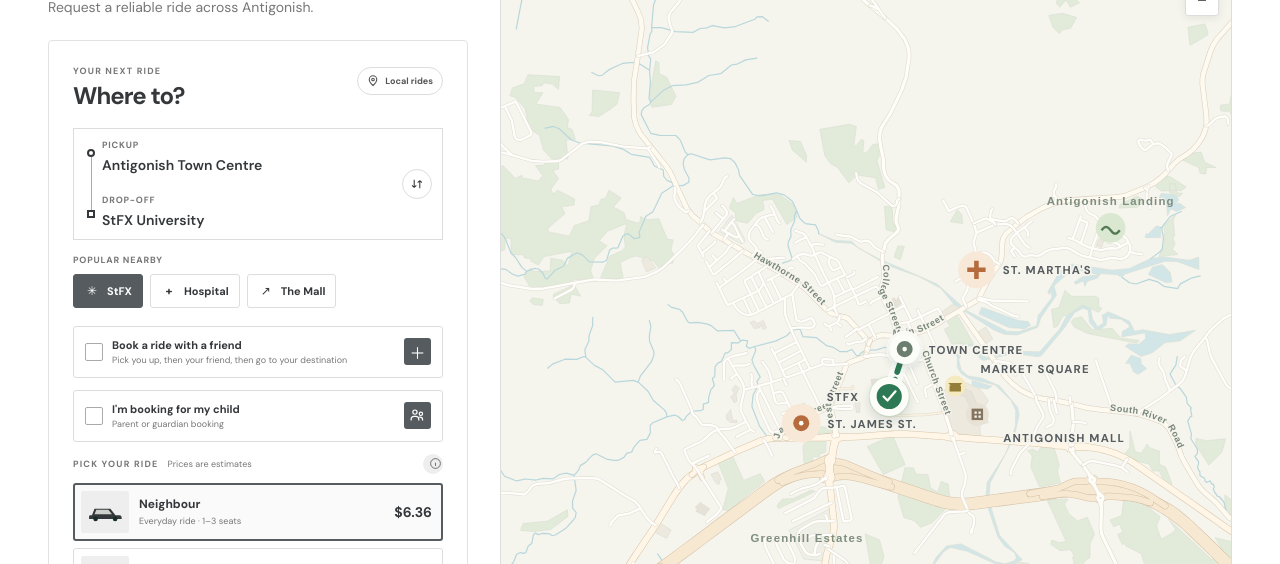
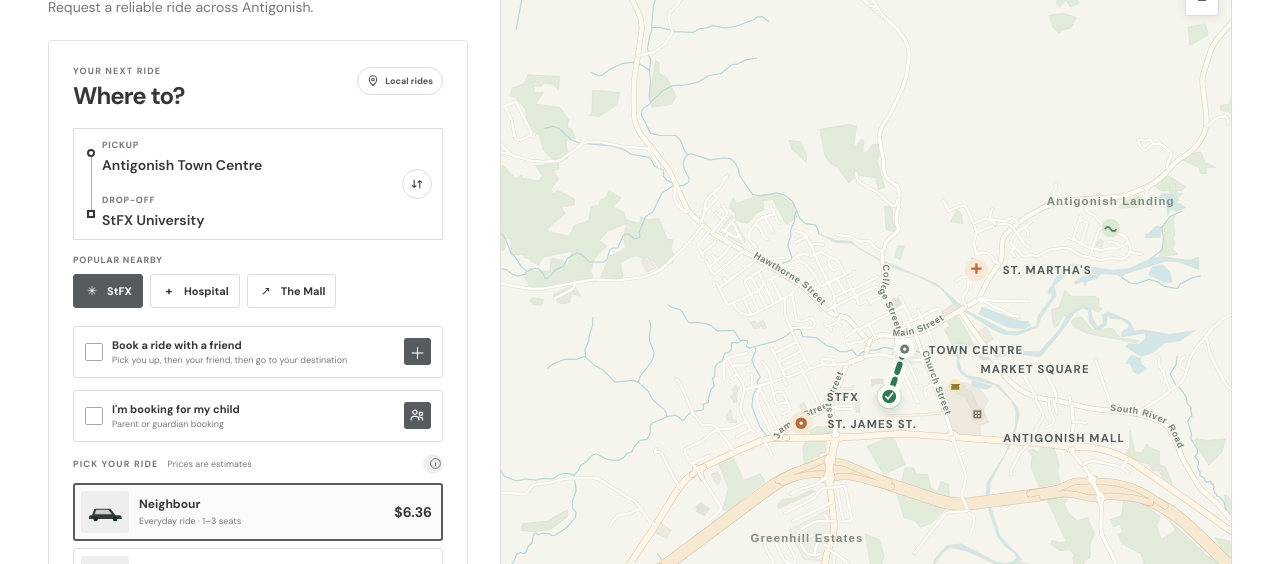
Before and after one commit to EwenC1/BSAD-281-Term-Project, a plain HTML site: page index.html in a window 1280 px wide. Shown: the part 236-800 px from the top of the page. Drawn offline with Linux system fonts and the light colour scheme.

Commit message:
second map fix

```diff
--- a/app.js
+++ b/app.js
@@ -2,8 +2,8 @@ const places = {
   "antigonish town centre": { label: "Town Centre", key: "town", x: 483.8, y: 365.4, km: 0 },
   "stfx university": { label: "StFX", key: "stfx", x: 470.3, y: 406.8, km: 0.9 },
   "st. martha's regional hospital": { label: "St. Martha's", key: "hospital", x: 546.5, y: 296.1, km: 1.5 },
-  "antigonish mall": { label: "The Mall", key: "mall", x: 540.3, y: 416.4, km: 1.5 },
-  "antigonish market square": { label: "Market Square", key: "market", x: 537, y: 405.5, km: 1.4 },
+  "antigonish mall": { label: "The Mall", key: "mall", x: 547.3, y: 422.4, km: 1.5 },
+  "antigonish market square": { label: "Market Square", key: "market", x: 528, y: 397.5, km: 1.4 },
   "antigonish landing": { label: "Antigonish Landing", key: "landing", x: 663.8, y: 259.5, km: 3.1 },
   "pomquet beach": { label: "Pomquet Beach", key: "pomquet", x: 1860.3, y: 110.7, km: 20 },
   "paqtnkek mi'kmaw nation": { label: "Paqtnkek", key: "paqtnkek", x: 1871.4, y: 654.5, km: 18 },
@@ -65,6 +65,7 @@ let toastTimeout;
 let currentDistance = 3.1;
 let mapSelectionTarget = "destination";
 let mapView = { x: 0, y: 0, width: 900, height: 760 };
+const minMapWidth = 112.5;
 let panStart = null;
 let suppressMapClick = false;
 const manualMapLocations = new WeakMap();
@@ -231,13 +232,13 @@ function constrainMapView() {
 function applyMapView() {
   constrainMapView();
   mapDrawing.setAttribute("viewBox", `${mapView.x} ${mapView.y} ${mapView.width} ${mapView.height}`);
-  zoomMapInButton.disabled = mapView.width <= 450;
+  zoomMapInButton.disabled = mapView.width <= minMapWidth;
   zoomMapOutButton.disabled = mapView.width >= 900;
   positionStJamesPopover();
 }
 
 function zoomMap(factor, point = { x: 450, y: 380 }) {
-  const width = Math.min(900, Math.max(450, mapView.width * factor));
+  const width = Math.min(900, Math.max(minMapWidth, mapView.width * factor));
   const scale = width / mapView.width;
   const height = 760 * width / 900;
   mapView = {
--- a/index.html
+++ b/index.html
@@ -292,57 +292,57 @@
               </defs>
               <image href="antigonish-map.svg" x="0" y="0" width="900" height="760" preserveAspectRatio="none" aria-hidden="true" />
               <g class="map-place" data-map-place="town">
-                <circle cx="483.8" cy="365.4" r="16" fill="#FCFDF9" />
-                <circle cx="483.8" cy="365.4" r="5" fill="#657A6C" />
+                <circle cx="483.8" cy="365.4" r="10" fill="#FCFDF9" />
+                <circle cx="483.8" cy="365.4" r="4" fill="#657A6C" />
                 <text x="504.8" y="369.4">TOWN CENTRE</text>
               </g>
               <g class="map-place" data-map-place="stfx">
-                <circle cx="470.3" cy="406.8" r="18" fill="#DAE8D2" />
-                <path d="M470.3 392.8 474.3 403.8l11 3-11 3-4 11-4-11-11-3 11-3 4-11Z" fill="#426B4D" />
+                <circle cx="470.3" cy="406.8" r="11" fill="#DAE8D2" />
+                <path d="M470.3 398.8 472.8 404.3l6.5 2.5-6.5 2.5-2.5 6.5-2.5-6.5-6.5-2.5 6.5-2.5 2.5-5.5Z" fill="#426B4D" />
                 <text x="444" y="410.8" text-anchor="end">STFX</text>
               </g>
               <g class="map-place" data-map-place="hospital">
-                <circle cx="546.5" cy="296.1" r="16" fill="#F8E8D8" />
-                <path d="M544.5 288.1h4v6h6v4h-6v6h-4v-6h-6v-4h6v-6Z" fill="#B56B3D" />
+                <circle cx="546.5" cy="296.1" r="10" fill="#F8E8D8" />
+                <path d="M545.5 290.6h2v3.5h3.5v2h-3.5v3.5h-2v-3.5H542v-2h3.5v-3.5Z" fill="#B56B3D" />
                 <text x="569.5" y="300.1">ST. MARTHA'S</text>
               </g>
               <g class="map-place st-james-cluster" id="st-james-cluster" data-map-place="mcdonalds" tabindex="0" role="button" aria-haspopup="dialog" aria-controls="st-james-cluster-popover" aria-expanded="false" aria-label="Show places near St. James Street">
-                <circle cx="393.4" cy="430.1" r="17" fill="#F8E8D8" />
-                <circle cx="393.4" cy="430.1" r="7" fill="#B56B3D" />
-                <circle cx="393.4" cy="430.1" r="2" fill="#FCFDF9" />
+                <circle cx="393.4" cy="430.1" r="10" fill="#F8E8D8" />
+                <circle cx="393.4" cy="430.1" r="5" fill="#B56B3D" />
+                <circle cx="393.4" cy="430.1" r="1.5" fill="#FCFDF9" />
                 <text x="416.4" y="434.1">ST. JAMES ST.</text>
               </g>
               <g class="map-place" data-map-place="mall">
-                <circle cx="547.3" cy="422.4" r="10" fill="#E8E2D6" />
-                <path d="M542.3 417.4h10v10h-10z" fill="#7B6A53" opacity=".9" />
-                <path d="M544.8 419.9h2v2h-2zm3.5 0h2v2h-2zm-3.5 3.5h2v2h-2zm3.5 0h2v2h-2z" fill="#F5F6F1" />
+                <circle cx="547.3" cy="422.4" r="7" fill="#E8E2D6" />
+                <path d="M543.8 418.9h7v7h-7z" fill="#7B6A53" opacity=".9" />
+                <path d="M545.3 420.4h1.5v1.5h-1.5zm2.5 0h1.5v1.5h-1.5zm-2.5 2.5h1.5v1.5h-1.5zm2.5 0h1.5v1.5h-1.5z" fill="#F5F6F1" />
                 <text x="570" y="447">ANTIGONISH MALL</text>
               </g>
               <g class="map-place" data-map-place="market">
-                <circle cx="528" cy="397.5" r="9" fill="#F5E9BF" />
-                <path d="M523 397.5h10v5h-10zM522 395h12l-2 2.5h-8l-2-2.5Z" fill="#947D38" />
+                <circle cx="528" cy="397.5" r="6" fill="#F5E9BF" />
+                <path d="M524.5 397.5h7v3.5h-7zM524 395.8h8.5l-1.5 1.7h-5.5l-1.5-1.7Z" fill="#947D38" />
                 <text x="550" y="386">MARKET SQUARE</text>
               </g>
               <g class="map-place" data-map-place="landing">
-                <circle cx="663.8" cy="259.5" r="13" fill="#DAE8D2" />
-                <path d="M655.8 261.5c3-4 5-4 8 0s5 4 8 0" fill="none" stroke="#537A55" stroke-width="2" />
+                <circle cx="663.8" cy="259.5" r="8" fill="#DAE8D2" />
+                <path d="M658.8 260.5c2-2.5 3.5-2.5 5 0s3.5 2.5 5 0" fill="none" stroke="#537A55" stroke-width="1.5" />
               </g>
               <path id="route-shadow" d="M483.8 365.4 L470.3 406.8" fill="none" stroke="#FAFCF7" stroke-width="13" stroke-linecap="round" />
               <path id="route-line" d="M483.8 365.4 L470.3 406.8" fill="none" stroke="#2E7955" stroke-width="5" stroke-linecap="round" stroke-dasharray="7 7" />
               <g id="pickup-marker" class="map-marker" transform="translate(483.8 365.4)" filter="url(#marker-shadow)">
-                <circle r="13" fill="#FCFDF9" />
-                <circle r="7" fill="#6C7E70" />
-                <circle r="2" fill="#FCFDF9" />
+                <circle r="8" fill="#FCFDF9" />
+                <circle r="4" fill="#6C7E70" />
+                <circle r="1.5" fill="#FCFDF9" />
               </g>
               <g id="destination-marker" class="map-marker" transform="translate(470.3 406.8)" filter="url(#marker-shadow)">
-                <circle r="17" fill="#FCFDF9" />
-                <circle r="11" fill="#2E7955" />
-                <path d="m-5 0 3.5 3.5 7-8" fill="none" stroke="#FCFDF9" stroke-width="2" stroke-linecap="round" stroke-linejoin="round" />
+                <circle r="10" fill="#FCFDF9" />
+                <circle r="6" fill="#2E7955" />
+                <path d="m-3 0 2 2 4-5" fill="none" stroke="#FCFDF9" stroke-width="1.5" stroke-linecap="round" stroke-linejoin="round" />
               </g>
               <g id="friend-marker" class="map-marker" transform="translate(300 430)" filter="url(#marker-shadow)" display="none">
-                <circle r="15" fill="#FCFDF9" />
-                <circle r="9" fill="#C18A43" />
-                <text x="0" y="3" text-anchor="middle" fill="#FCFDF9" font-family="DM Sans,sans-serif" font-size="9" font-weight="700">F</text>
+                <circle r="9" fill="#FCFDF9" />
+                <circle r="5" fill="#C18A43" />
+                <text x="0" y="2" text-anchor="middle" fill="#FCFDF9" font-family="DM Sans,sans-serif" font-size="6" font-weight="700">F</text>
               </g>
               <g class="map-decoration" transform="translate(778 35)">
                 <circle cx="26" cy="26" r="25" fill="#FCFDF9" opacity=".9" />
--- a/styles.css
+++ b/styles.css
@@ -166,7 +166,7 @@ h1 span { color: #34383a; }
 .map-layer-button:hover { background: #f3f3f3; }
 .map-layer-button svg { width: 14px; height: 14px; fill: none; stroke: #555b5e; stroke-width: 1.5; }
 .map-canvas { position: relative; min-height: 0; overflow: hidden; background: #efefea; }
-.map-drawing { width: 100%; height: 100%; display: block; touch-action: none; cursor: grab; }
+.map-drawing { width: 100%; height: 100%; display: block; touch-action: none; cursor: grab; -webkit-user-select: none; user-select: none; }
 .map-drawing.is-panning { cursor: grabbing; }
 .map-place text { fill: #555b5e; stroke: #f5f4ed; stroke-width: 3px; paint-order: stroke; stroke-linejoin: round; font: 700 10px "DM Sans", sans-serif; letter-spacing: 1px; }
 .st-james-cluster { cursor: pointer; }
```
